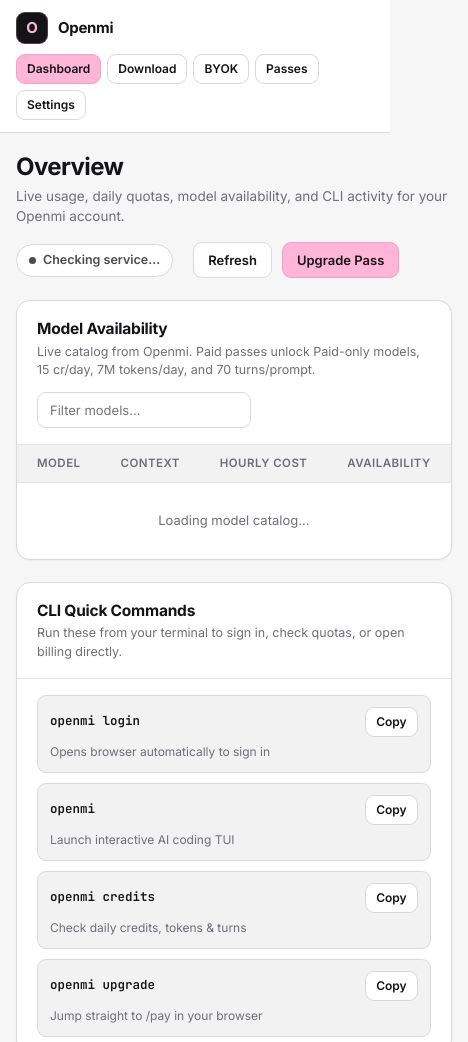
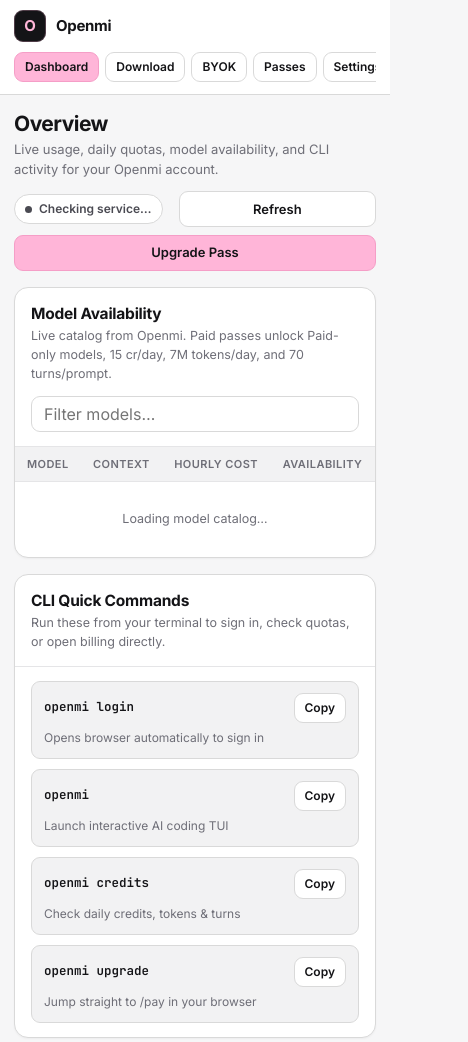
Before and after one commit to LOWENDLAGANI/Openmi-cli, a plain HTML site: page auth-web/dashboard.html in a window 390 px wide. Shown: the top 1042 px of the page, 468 px wide, since content can reach past the window. Drawn offline with Linux system fonts and the light colour scheme; a script that the page names is missing.

Commit message:
fix(auth-web): optimize dashboard mobile layout and prevent horizontal overflow

```diff
--- a/auth-web/currency.css
+++ b/auth-web/currency.css
@@ -182,3 +182,19 @@
   color: var(--ink-muted, #6a6a74);
   line-height: 1.4;
 }
+
+@media (max-width: 760px) {
+  .country-picker-popover {
+    position: fixed;
+    top: 72px;
+    left: 12px;
+    right: 12px;
+    width: auto;
+    max-width: 360px;
+    margin: 0 auto;
+    z-index: 80;
+  }
+  .country-picker-search {
+    font-size: 16px;
+  }
+}
--- a/auth-web/dashboard.css
+++ b/auth-web/dashboard.css
@@ -55,6 +55,8 @@ body {
   margin: 0;
   padding: 0;
   min-height: 100%;
+  max-width: 100%;
+  overflow-x: clip;
   background: var(--bg);
   color: var(--ink);
   font-family: var(--font-sans);
@@ -209,6 +211,7 @@ body {
   padding: 28px 36px 56px;
   max-width: 1160px;
   width: 100%;
+  min-width: 0;
   margin: 0 auto;
   display: flex;
   flex-direction: column;
@@ -580,7 +583,9 @@ body {
 
 .table-wrap {
   width: 100%;
+  max-width: 100%;
   overflow-x: auto;
+  -webkit-overflow-scrolling: touch;
 }
 
 .data-table {
@@ -713,31 +718,148 @@ body {
 
 @media (max-width: 760px) {
   .app-shell {
-    grid-template-columns: 1fr;
+    grid-template-columns: minmax(0, 1fr);
+    min-height: 100dvh;
   }
   .sidebar {
     display: none;
   }
   .mobile-bar {
     display: flex;
-    align-items: center;
-    justify-content: space-between;
+    flex-direction: column;
+    align-items: stretch;
     gap: 10px;
-    padding: 12px 16px;
+    padding: 10px 14px;
     background: var(--surface);
     border-bottom: 1px solid var(--border-strong);
-    flex-wrap: wrap;
+    position: sticky;
+    top: 0;
+    z-index: 40;
+    max-width: 100%;
   }
   .mobile-nav {
     display: flex;
     gap: 6px;
-    flex-wrap: wrap;
+    flex-wrap: nowrap;
+    overflow-x: auto;
+    -webkit-overflow-scrolling: touch;
+    scrollbar-width: none;
+    padding-bottom: 2px;
+  }
+  .mobile-nav::-webkit-scrollbar {
+    display: none;
+  }
+  .mobile-nav .btn {
+    flex: 0 0 auto;
+    white-space: nowrap;
   }
   .main-area {
-    padding: 20px 16px 40px;
+    padding: 16px 14px 40px;
+    gap: 16px;
+  }
+  .page-header {
+    flex-direction: column;
+    align-items: stretch;
+    gap: 12px;
+  }
+  .page-header h1 {
+    font-size: 21px;
+  }
+  .page-desc {
+    font-size: 13px;
+  }
+  .header-actions {
+    width: 100%;
+    gap: 8px;
+  }
+  .header-actions .status-chip {
+    max-width: 100%;
+    font-size: 12px;
+    padding: 5px 10px;
+  }
+  .header-actions .btn {
+    flex: 1 1 auto;
+    min-width: 0;
   }
   .metrics-grid,
   .cli-grid {
-    grid-template-columns: 1fr;
+    grid-template-columns: minmax(0, 1fr);
+  }
+  .metric-card {
+    padding: 14px 16px;
+    min-width: 0;
+  }
+  .metric-value {
+    font-size: 20px;
+    overflow-wrap: anywhere;
+  }
+  .pass-strip {
+    padding: 14px 16px;
+    gap: 12px;
+    align-items: stretch;
+  }
+  .pass-strip-left {
+    min-width: 0;
+  }
+  .pass-strip > .btn {
+    width: 100%;
+  }
+  .redeem-controls {
+    width: 100%;
+  }
+  .redeem-controls .search-input {
+    flex: 1 1 0;
+    min-width: 0 !important;
+    width: 100%;
+  }
+  .panel {
+    max-width: 100%;
+    min-width: 0;
+  }
+  .panel-head {
+    padding: 14px 16px;
+    align-items: stretch;
+  }
+  .panel-head > .btn,
+  .panel-head > .search-input {
+    width: 100%;
+    min-width: 0;
+  }
+  .search-input {
+    min-width: 0;
+    width: 100%;
+    font-size: 16px;
+  }
+  .data-table {
+    font-size: 12.5px;
+  }
+  .data-table th {
+    padding: 9px 12px;
+    font-size: 11px;
+  }
+  .data-table td {
+    padding: 10px 12px;
+  }
+  .model-name,
+  .model-id,
+  .model-desc {
+    overflow-wrap: anywhere;
+  }
+  .cli-grid {
+    padding: 14px 16px;
+  }
+  .cli-item {
+    min-width: 0;
+  }
+  .cli-code {
+    overflow-wrap: anywhere;
+    min-width: 0;
+  }
+  .signed-out-card {
+    padding: 20px 16px;
+    gap: 14px;
+  }
+  .signed-out-card .btn {
+    width: 100%;
   }
 }
--- a/auth-web/dashboard.html
+++ b/auth-web/dashboard.html
@@ -161,7 +161,7 @@
             </div>
             <div class="pass-strip-sub" id="redeem-status-msg">Have a promo or giveaway code? Enter it to claim Wallet Coins.</div>
           </div>
-          <div style="display:flex;gap:8px;align-items:center;flex-wrap:wrap;">
+          <div class="redeem-controls" style="display:flex;gap:8px;align-items:center;flex-wrap:wrap;">
             <input type="text" id="redeem-code-input" class="search-input mono" style="min-width:190px;text-transform:uppercase;" maxlength="64" placeholder="OPENMI-XXXX-XXXX" required />
             <button type="submit" class="btn btn-primary btn-sm" id="btn-redeem-code">Redeem</button>
           </div>
@@ -178,7 +178,7 @@
           </div>
           <div style="padding:16px 20px;display:flex;flex-direction:column;gap:14px;">
             <div style="display:flex;gap:10px;align-items:center;flex-wrap:wrap;justify-content:space-between;">
-              <div style="display:flex;flex-direction:column;gap:4px;min-width:0;flex:1 1 260px;">
+              <div style="display:flex;flex-direction:column;gap:4px;min-width:0;flex:1 1 220px;">
                 <span class="metric-label">Your Personal Invite Link &amp; Code</span>
                 <div style="display:flex;gap:8px;align-items:center;flex-wrap:wrap;">
                   <span class="cli-code" id="referral-code-text">—</span>
@@ -206,7 +206,7 @@
 
             <form id="apply-ref-form" class="hidden" style="display:flex;gap:8px;align-items:center;flex-wrap:wrap;padding-top:10px;border-top:1px solid var(--border);" autocomplete="off">
               <span class="metric-label" style="margin-right:4px;">Invited by someone?</span>
-              <input type="text" id="apply-ref-input" class="search-input mono" style="min-width:170px;height:32px;text-transform:uppercase;" maxlength="32" placeholder="INV-XXXXXXXX" required />
+              <input type="text" id="apply-ref-input" class="search-input mono" style="flex:1 1 140px;min-width:0;height:36px;text-transform:uppercase;" maxlength="32" placeholder="INV-XXXXXXXX" required />
               <button type="submit" class="btn btn-secondary btn-sm" id="btn-apply-ref">Apply Invite Code</button>
               <span class="metric-sub" id="apply-ref-msg"></span>
             </form>
```
